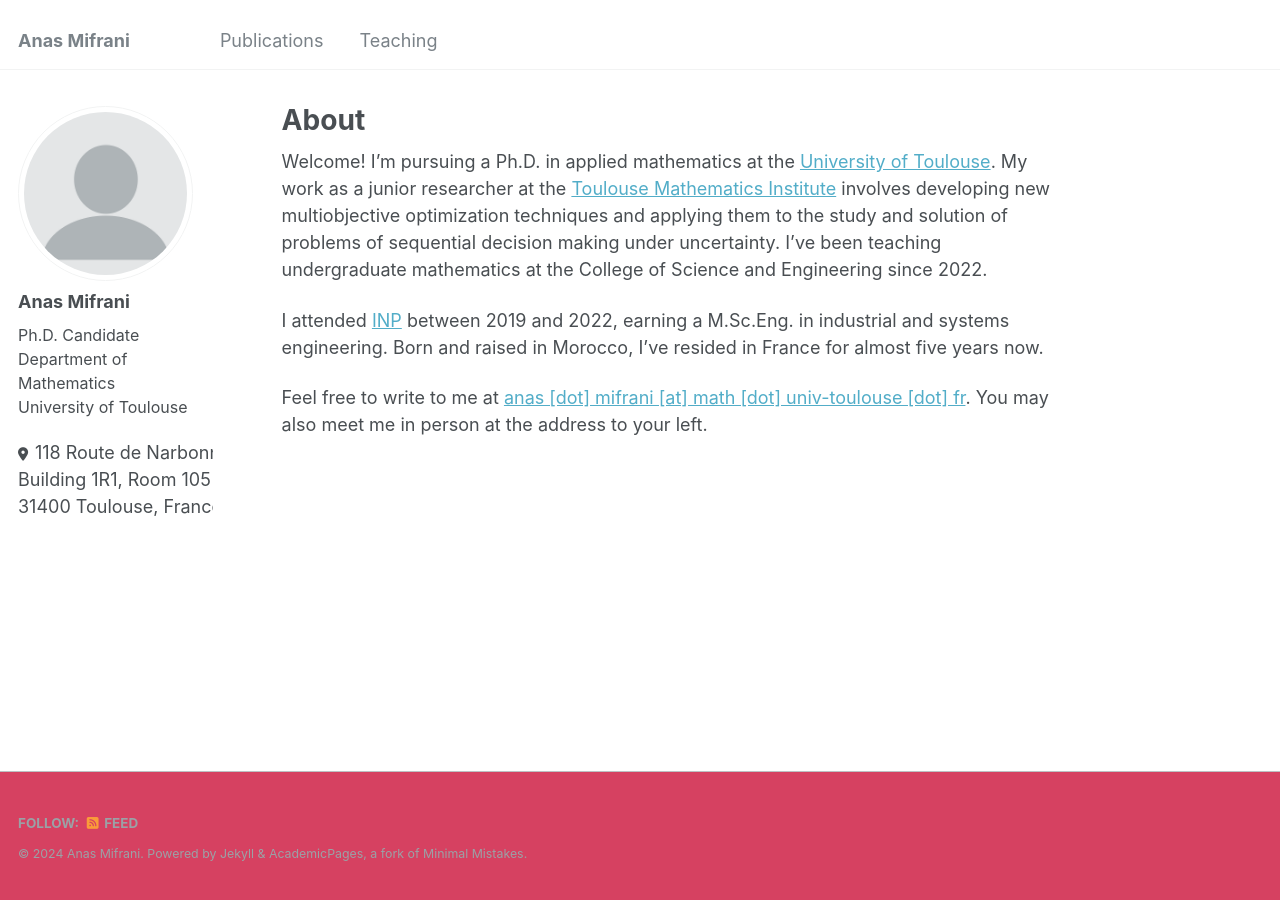
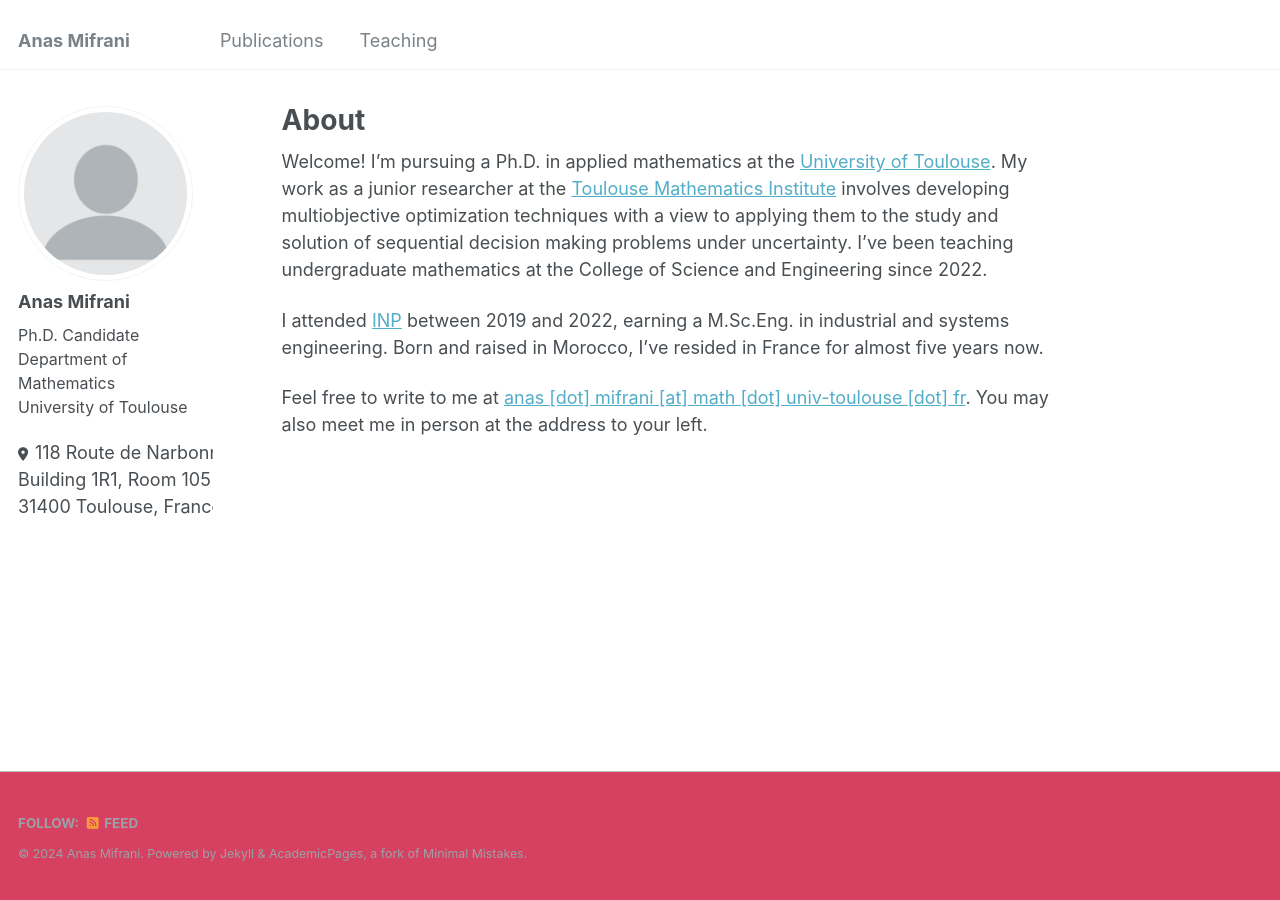
Before and after one commit to anmifrani/anmifrani.github.io, a Jekyll site: the page built from _pages/about.md, in a window 1280 px wide. Built offline with Jekyll 4.4.1, drawn with Linux system fonts in a browser that asks for light colours.

Commit message:
Update about.md

```diff
--- a/_pages/about.md
+++ b/_pages/about.md
@@ -8,7 +8,7 @@ redirect_from:
 ---
 
 
-Welcome! I'm pursuing a Ph.D. in applied mathematics at the [University of Toulouse](https://en.univ-toulouse.fr/). My work as a junior researcher at the [Toulouse Mathematics Institute](https://math.univ-toulouse.fr/en/) involves developing new multiobjective optimization techniques and applying them to the study and solution of problems of sequential decision making under uncertainty. I've been teaching undergraduate mathematics at the College of Science and Engineering since 2022.
+Welcome! I'm pursuing a Ph.D. in applied mathematics at the [University of Toulouse](https://en.univ-toulouse.fr/). My work as a junior researcher at the [Toulouse Mathematics Institute](https://math.univ-toulouse.fr/en/) involves developing multiobjective optimization techniques with a view to applying them to the study and solution of sequential decision making problems under uncertainty. I've been teaching undergraduate mathematics at the College of Science and Engineering since 2022.
 
 I attended [INP](https://www.inp-toulouse.fr/en/index.html) between 2019 and 2022, earning a M.Sc.Eng. in industrial and systems engineering. Born and raised in Morocco, I've resided in France for almost five years now.
 
```
